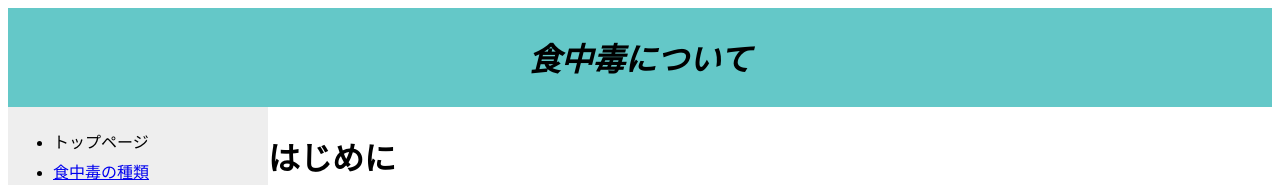
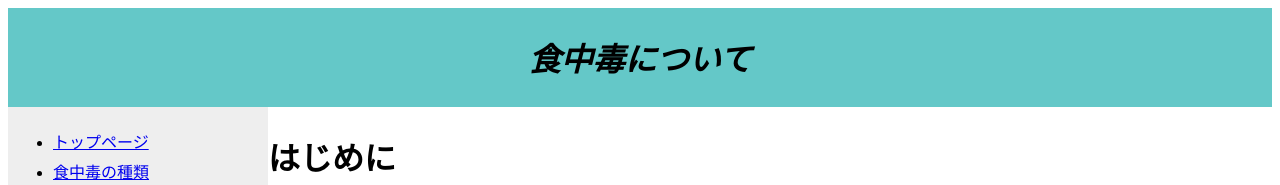
Before and after one commit to ryuju2059141/ryuju2059141top.gifthub.io, a plain HTML site: page index.html in a window 1280 px wide. Shown: the top 185 px of the page. Drawn offline with Linux system fonts and the light colour scheme.

Commit message:
Update index.html

```diff
--- a/index.html
+++ b/index.html
@@ -34,7 +34,7 @@
 </div>
 <div id="nav">
     <ul type="disc">
-    <li>トップページ
+    <li><a href="https://ryuju2059141.github.io/ryuju2059141top.gifthub.io/">トップページ</a>
     </li><li><a href="https://tomo0912.github.io/prog-8.github.io/">食中毒の種類</a>
     </li><li>食中毒の事例（国内）
     </li><li>食中毒の事例（海外）
```
